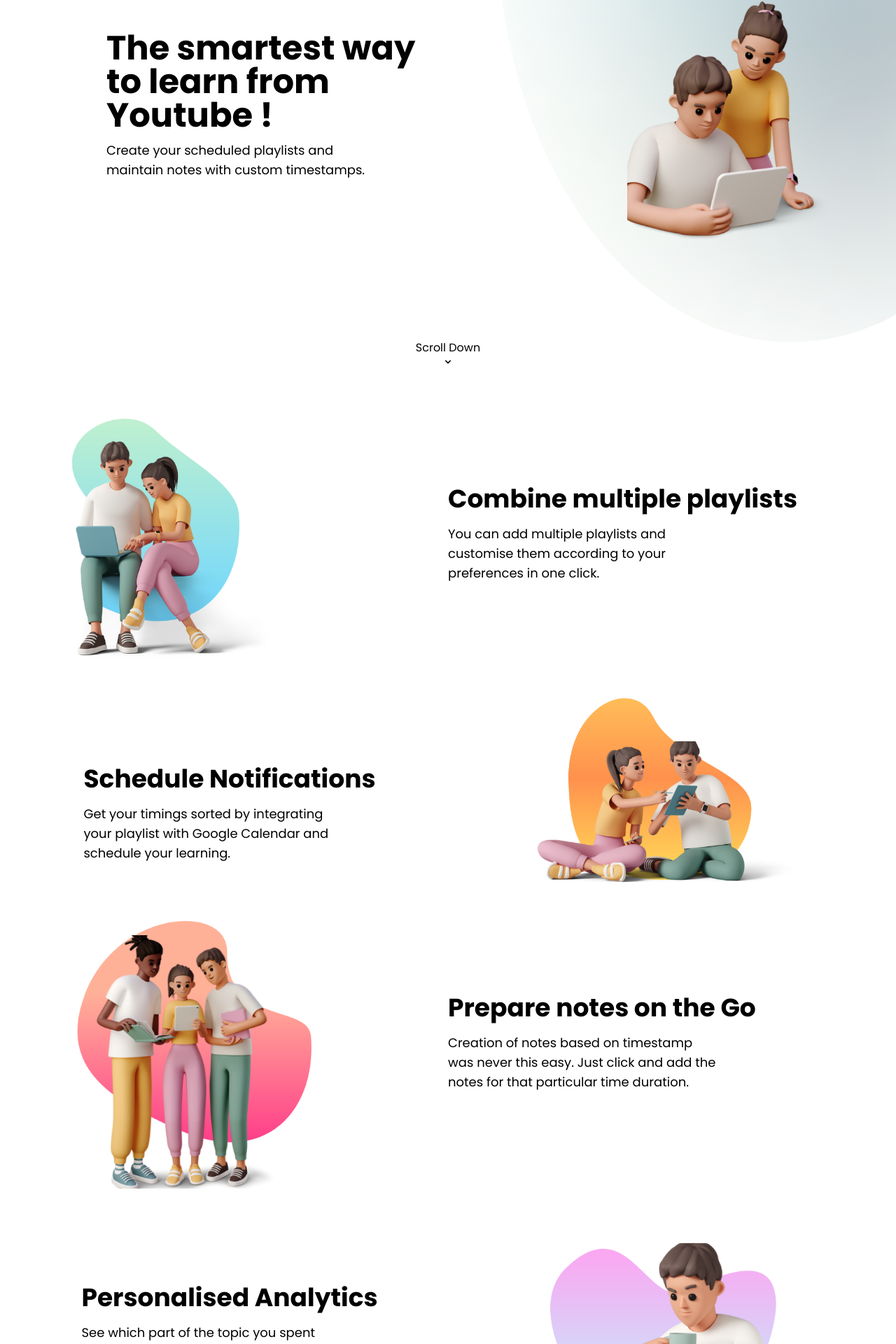
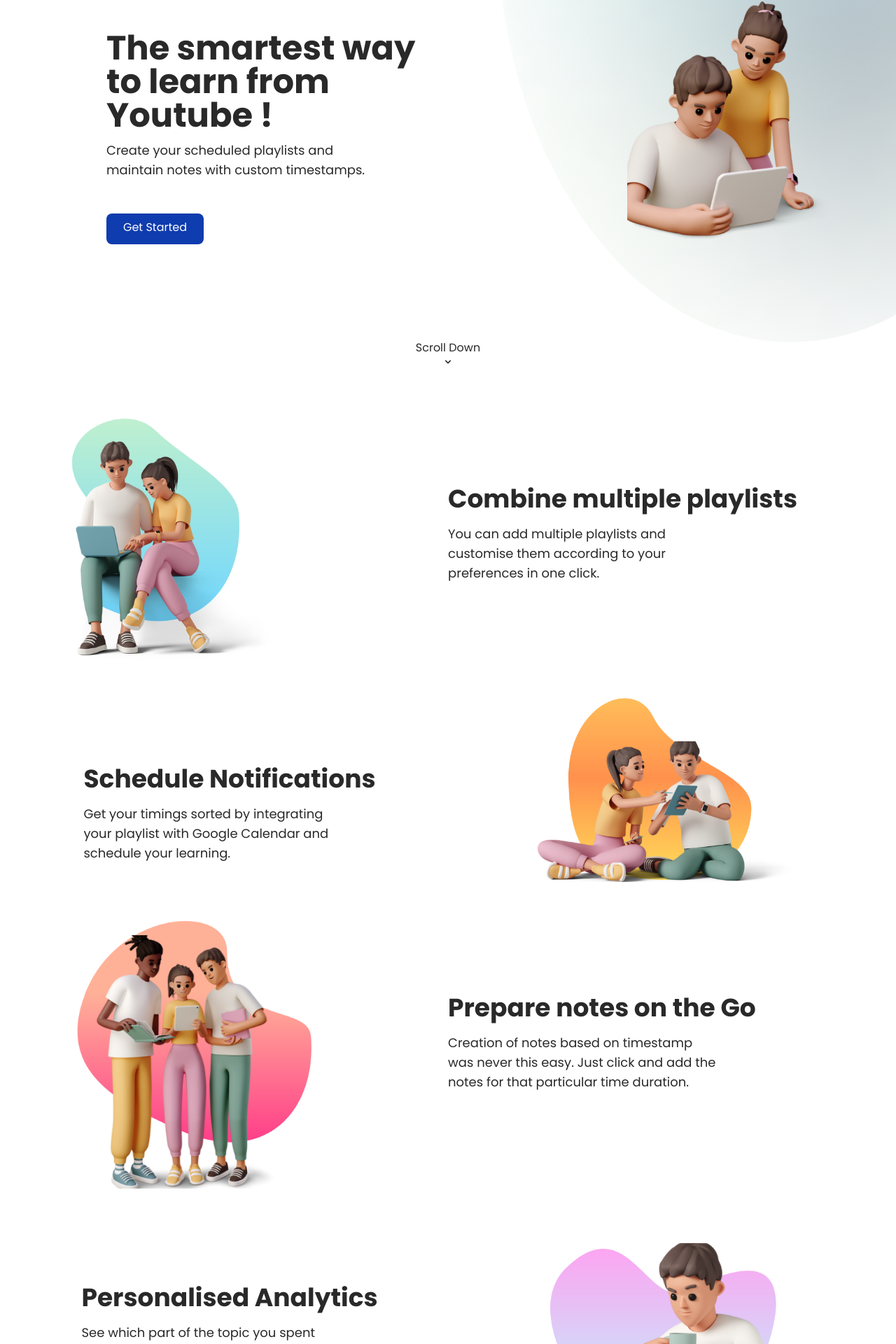
Before and after one commit to youplex/frontend-new, a React (Create React App) app: page / in a window 1280 px wide. Shown: the part 255-2175 px from the top of the page at 70% size. Built offline with nearby package versions, Linux system fonts and the light colour scheme.

Commit message:
Updated color scheme

```diff
--- a/src/App.css
+++ b/src/App.css
@@ -49,7 +49,7 @@
 
 .bg-text {
   --tw-bg-opacity: 1;
-  background-color: hsl(0 0% 16% / var(--tw-bg-opacity));
+  color: hsl(0 0% 16% / var(--tw-bg-opacity));
 }
 
 .bg-card {
--- a/src/Pages/Login.js
+++ b/src/Pages/Login.js
@@ -48,7 +48,7 @@ function Login() {
             />
           </div>
           <div className="lg:flex-grow md:w-1/2 lg:pl-24 md:pl-16 flex flex-col md:items-start md:text-left items-center text-center">
-            <h1 className="title-font sm:text-4xl text-5xl mb-4 font-bold text-gray-900 text-left -mt-16">
+            <h1 className="title-font sm:text-4xl text-5xl mb-4 font-bold bg-text text-left -mt-16">
               Create Your First
               <br className="hidden lg:inline-block" />
               Distraction Free Playlist
--- a/src/components/Features.jsx
+++ b/src/components/Features.jsx
@@ -21,10 +21,10 @@ function features() {
               <div className="flex flex-col space-y-3 md:space-y-0 md:space-x-6 md:flex-row ">
                 {/* Heading */}
                 <div style={{ marginTop: "8rem" }}>
-                  <h1 className="text-4xl font-bold mb-4 font-bold md:block">
+                  <h1 className="text-4xl font-bold mb-4 font-bold md:block bg-text">
                     Combine multiple playlists
                   </h1>
-                  <p className="max-w-sm text-darkGrayishBlue text-lg">
+                  <p className="max-w-sm text-darkGrayishBlue text-lg bg-text">
                     You can add multiple playlists and customise them according
                     to your preferences in one click.
                   </p>
@@ -40,10 +40,10 @@ function features() {
               <div className="flex flex-col space-y-0 md:space-y-0 md:space-x-6 md:flex-row justify-center">
                 {/* Heading */}
                 <div style={{ marginTop: "8rem" }}>
-                  <h1 className="text-4xl font-bold mb-4 font-bold md:block ">
+                  <h1 className="text-4xl font-bold mb-4 font-bold md:block bg-text ">
                     Schedule Notifications
                   </h1>
-                  <p className="max-w-sm text-darkGrayishBlue text-lg">
+                  <p className="max-w-sm text-darkGrayishBlue text-lg bg-text">
                     Get your timings sorted by integrating your playlist with
                     Google Calendar and schedule your learning.
                   </p>
@@ -75,10 +75,10 @@ function features() {
               <div className="flex flex-col space-y-0 md:space-y-0 md:space-x-6 md:flex-row ">
                 {/* Heading */}
                 <div style={{ marginTop: "8rem" }}>
-                  <h1 className="text-4xl font-bold mb-4 font-bold md:block">
+                  <h1 className="text-4xl font-bold mb-4 font-bold md:block bg-text">
                     Prepare notes on the Go
                   </h1>
-                  <p className="max-w-sm text-darkGrayishBlue text-lg">
+                  <p className="max-w-sm text-darkGrayishBlue text-lg bg-text">
                     Creation of notes based on timestamp was never this easy.
                     Just click and add the notes for that particular time
                     duration.
@@ -95,10 +95,10 @@ function features() {
               <div className="flex flex-col space-y-0 md:space-y-0 md:space-x-6 md:flex-row justify-center">
                 {/* Heading */}
                 <div style={{ marginTop: "8rem" }}>
-                  <h1 className="text-4xl font-bold mb-4 font-bold md:block ">
+                  <h1 className="text-4xl font-bold mb-4 font-bold md:block bg-text">
                     Personalised Analytics
                   </h1>
-                  <p className="max-w-sm text-darkGrayishBlue text-lg">
+                  <p className="max-w-sm text-darkGrayishBlue text-lg bg-text">
                     See which part of the topic you spent most of your time!
                     Maintain learning streaks and share it with your friends.
                   </p>
--- a/src/components/Header.jsx
+++ b/src/components/Header.jsx
@@ -1,7 +1,7 @@
 import React from "react";
 import hero from "../assets/hero.png";
 import { HiChevronDown } from "react-icons/hi";
-import { Link } from 'react-router-dom';
+import { Link } from "react-router-dom";
 
 function Header() {
   return (
@@ -16,11 +16,11 @@ function Header() {
           >
             {/* Left item */}
             <div className=" flex flex-col mb-40 space-y-12 md:w-1/2 ">
-              <h1 className="max-w-lg text-5xl font-bold text-center md:text-5xl  md:text-left">
+              <h1 className="max-w-lg text-5xl font-bold text-center md:text-5xl bg-text  md:text-left">
                 The smartest way to learn from Youtube !
               </h1>
               <p
-                className=" text-lg max-w-sm text-center text-darkGrayishBlue md:text-left"
+                className=" text-lg max-w-sm text-center bg-text md:text-left"
                 style={{ marginTop: 12 }}
               >
                 Create your scheduled playlists and maintain notes with custom
@@ -28,8 +28,8 @@ function Header() {
               </p>
               <div className="flex justify-center md:justify-start">
                 <Link
-                  to={'/login'}
-                  className="hidden p-3 px-6 pt-2 text-white bg-btncol rounded-lg baseline hover:bg-btnLight md:block"
+                  to={"/login"}
+                  className="hidden p-3 px-6 pt-2 text-white bg-btn hover:bg-blue-700  rounded-lg baseline md:block"
                 >
                   Get Started
                 </Link>
@@ -50,14 +50,14 @@ function Header() {
           </div>
           <a
             href="#features"
-            className="hover:text-darkGrayishBlue flex justify-center items-center"
+            className="hover:text-darkGrayishBlue flex justify-center items-center bg-text"
             style={{
               marginTop: "-12rem",
             }}
           >
             Scroll Down
           </a>
-          <p className="flex justify-center items-center">
+          <p className="flex justify-center items-center bg-text">
             <HiChevronDown />
           </p>
         </section>
--- a/src/components/Navbar.jsx
+++ b/src/components/Navbar.jsx
@@ -14,23 +14,23 @@ function Navbar() {
           <div className="flex items-center justify-between">
             {/* Logo */}
             <div className="pt-2">
-              <h1 className="max-w-md text-lg font-bold text-center md:text-md md:text-left">
+              <h1 className="max-w-md text-lg font-bold text-center md:text-md md:text-left bg-text">
                 Playlist Management
               </h1>
             </div>
             {/* Menu Items */}
-            <div className="space-x-6 md:flex ml-80">
-              <a href="#features" className="hover:text-darkGrayishBlue">
+            <div className="space-x-6 md:flex ml-80 ">
+              <a href="#features" className="hover:text-blue-700">
                 Features
               </a>
-              <a href="#faq" className="hover:text-darkGrayishBlue">
+              <a href="#faq" className="hover:text-blue-700">
                 FAQ
               </a>
             </div>
             {/* Button */}
             <NavLink
               to={"/login"}
-              className="hidden p-3 px-6 pt-2 text-white bg-btn rounded-lg baseline hover:bg-btn md:block"
+              className="hidden p-3 px-6 pt-2 text-white bg-btn rounded-lg baseline hover:bg-blue-700 md:block"
             >
               Get Started
             </NavLink>
```
